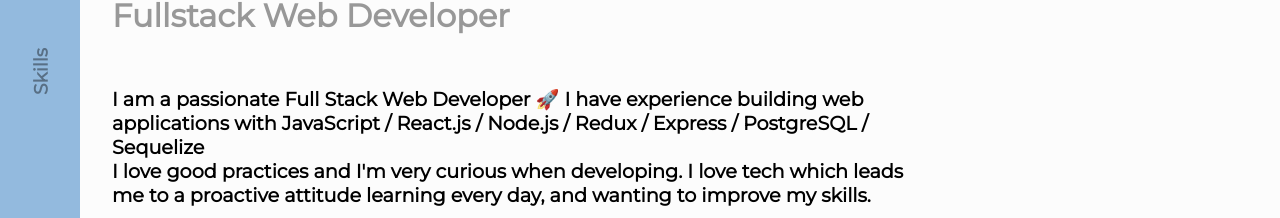
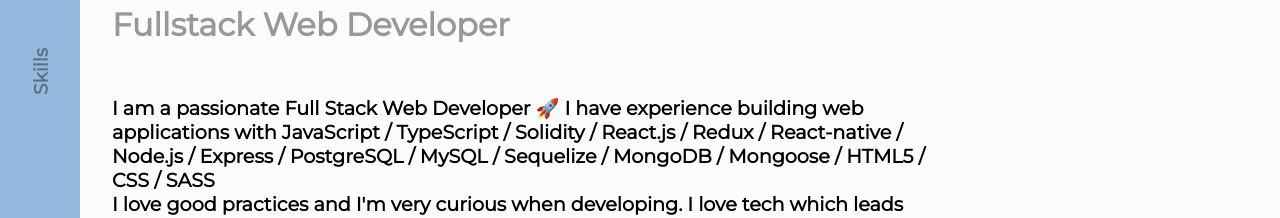
Before and after one commit to juanvrgr/portfolio, a React (Create React App) app: page / in a window 1280 px wide. Shown: the part 245-463 px from the top of the page. Built offline with nearby package versions, Linux system fonts and the light colour scheme.

Commit message:
updated description

```diff
--- a/src/containers/Home/language.js
+++ b/src/containers/Home/language.js
@@ -3,7 +3,7 @@ const language = {
     title: "Hi! I'm Juan",
     subtitle: "Fullstack Web Developer",
     data: [
-      "I am a passionate Full Stack Web Developer 🚀 I have experience building web applications with JavaScript / React.js / Node.js / Redux / Express / PostgreSQL / Sequelize",
+      "I am a passionate Full Stack Web Developer 🚀 I have experience building web applications with JavaScript / TypeScript / Solidity / React.js / Redux / React-native / Node.js / Express / PostgreSQL / MySQL / Sequelize / MongoDB / Mongoose / HTML5 / CSS / SASS",
       "I love good practices and I'm very curious when developing. I love tech which leads me to a proactive attitude learning every day, and wanting to improve my skills."
     ],
     resume: "Resume",
@@ -14,7 +14,7 @@ const language = {
     title: "Hola! Soy Juan",
     subtitle: "Desarrollador Web Fullstack",
     data: [
-      "Soy un apasionado Desarrollador Web Fullstack 🚀 Tengo experiencia creando aplicaciones web con JavaScript / React.js / Node.js / Redux / Express / PostgreSQL / Sequelize",
+      "Soy un apasionado Desarrollador Web Fullstack 🚀 Tengo experiencia creando aplicaciones web con JavaScript / TypeScript / Solidity / React.js / Redux / React-native / Node.js / Express / PostgreSQL / MySQL / Sequelize / MongoDB / Mongoose / HTML5 / CSS / SASS",
       "Me encantan las buenas prácticas y soy muy curioso al programar. Me encanta la tecnologia y eso me genera una actitud proactiva aprendiendo todos los dias, y mejorando mis habilidades",
     ],
     resume: "Curriculum",
```
